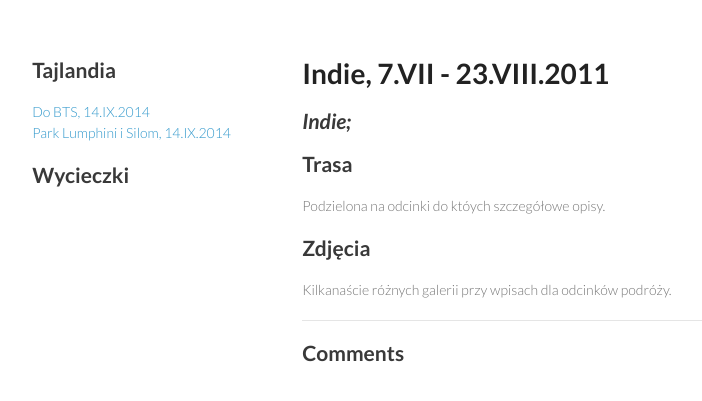
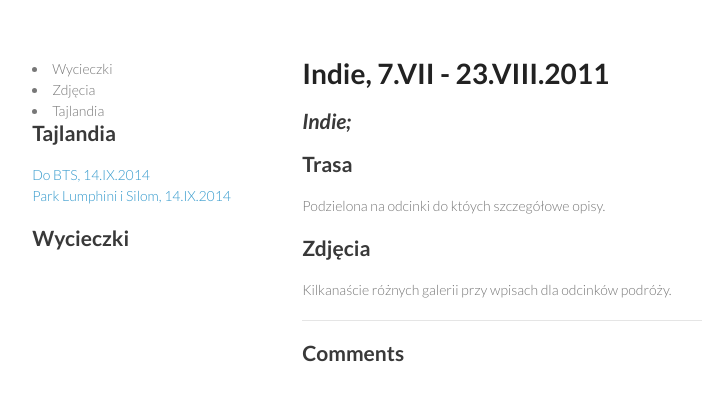
Before and after one commit to cobyl/cobyl.github.io, a Jekyll site: the page built from _posts/2011-08-23-Indie.md, in a window 1280 px wide. Shown: the top 401 px of the page, without its empty margins (84-786 px from the left). Built offline with Jekyll 4.4.1, drawn with Linux system fonts in a browser that asks for light colours; Markdown is read by kramdown in place of the engine named in the settings; part of the change alters nothing that is shown.

Commit message:
Update sidebar.html

```diff
--- a/_includes/sidebar.html
+++ b/_includes/sidebar.html
@@ -1,3 +1,8 @@
+{% for cat in site.categories %}
+    <li>{{ cat[0] }}</li>
+{% endfor %}
+
+
 <h2>Tajlandia</h2>
 <ul>
 {% for post in site.categories.Tajlandia %}
```
